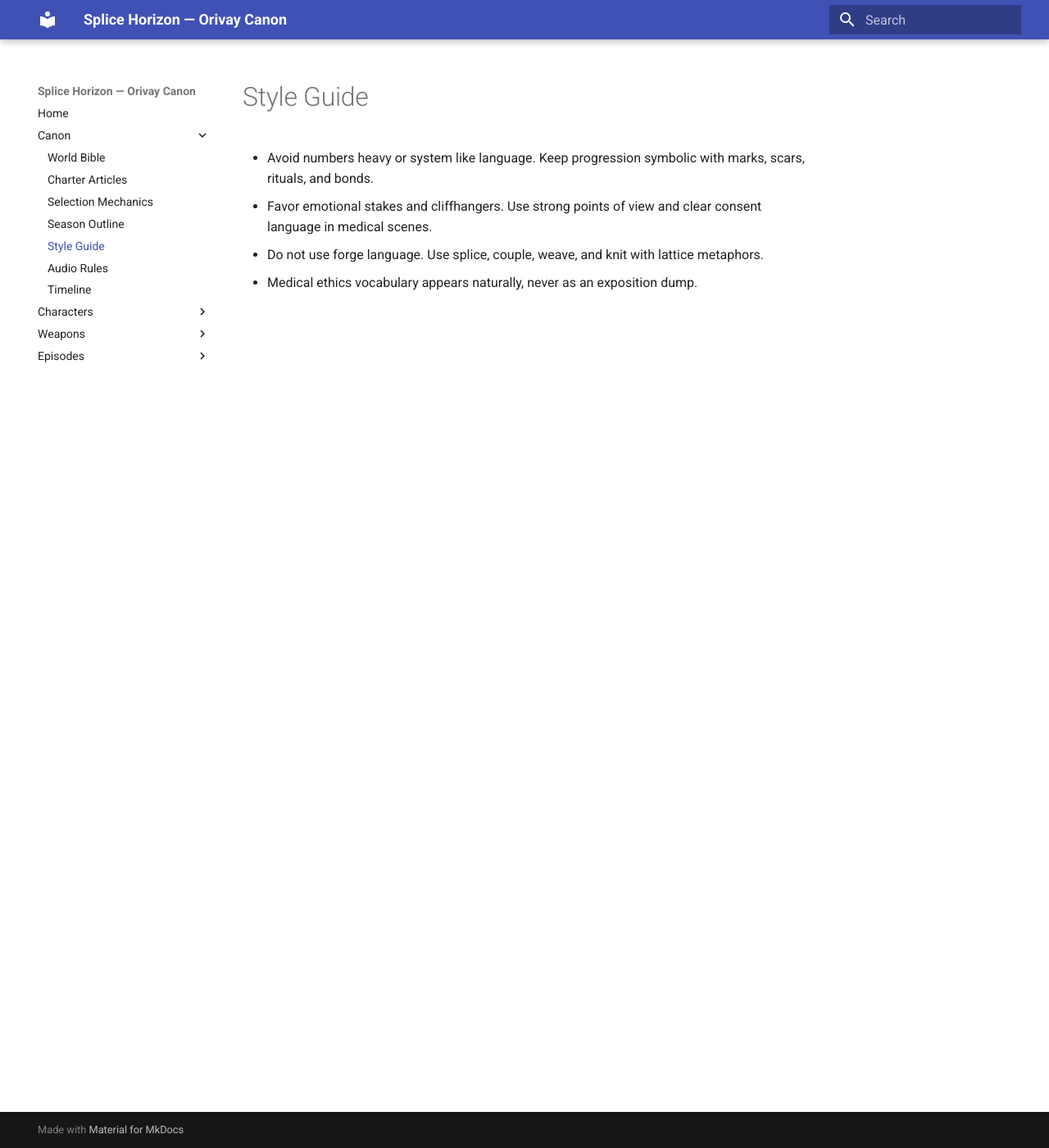
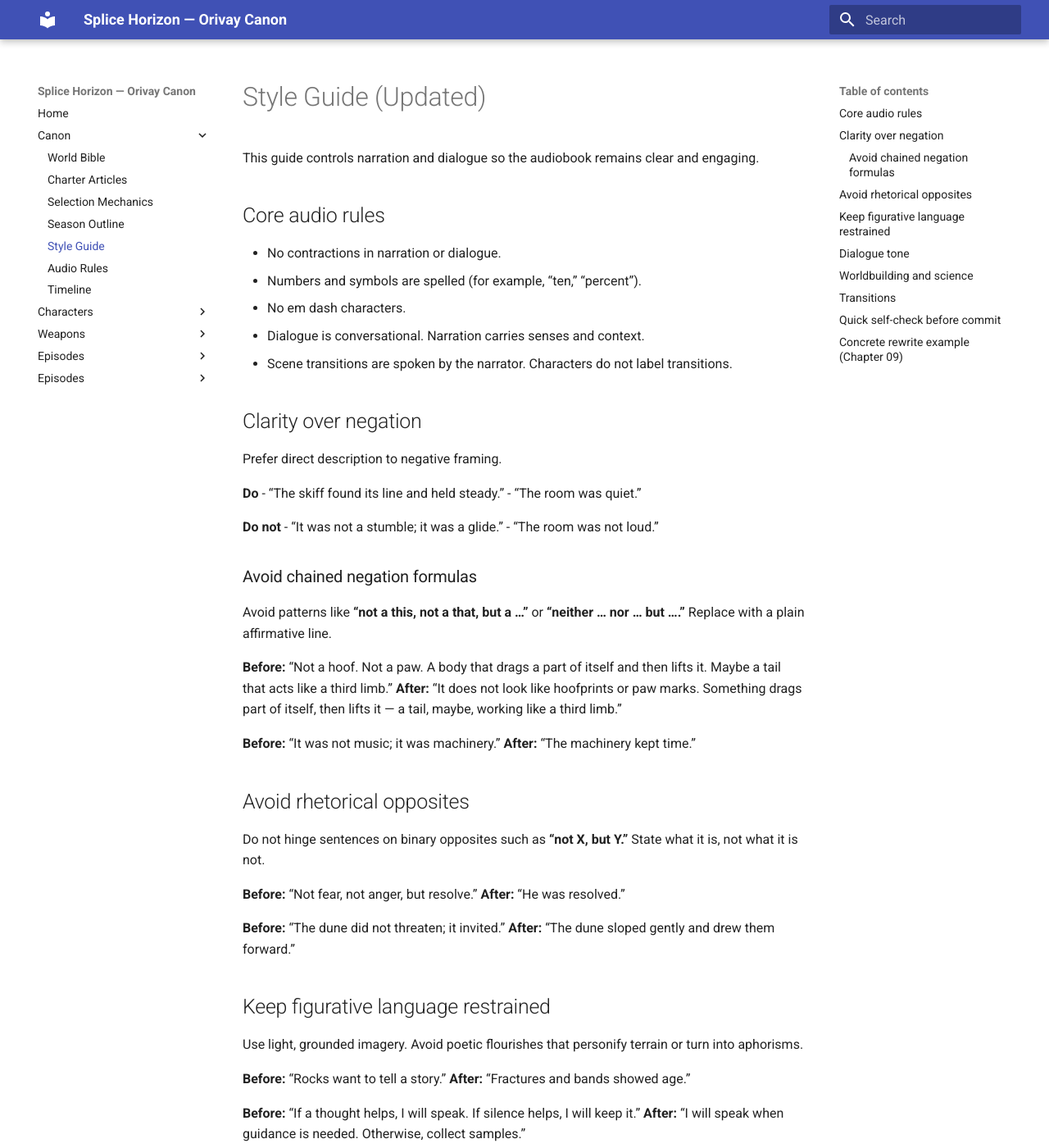
Before and after one commit to BobBoldin/splice_horizon, an MkDocs documentation site: the page built from docs/canon/style_guide.md, in a window 1280 px wide and 1400 px high. Shown: the whole window at 82% size. Built offline with MkDocs 1.6.1 and Material for MkDocs 9.7.7, drawn with Linux system fonts in a browser that asks for light colours; some of the changed text lies outside the part shown.

Commit message:
update style guidelines

```diff
--- a/docs/canon/style_guide.md
+++ b/docs/canon/style_guide.md
@@ -1,6 +1,76 @@
-# Style Guide
+# Style Guide (Updated)
 
-- Avoid numbers heavy or system like language. Keep progression symbolic with marks, scars, rituals, and bonds.
-- Favor emotional stakes and cliffhangers. Use strong points of view and clear consent language in medical scenes.
-- Do not use forge language. Use splice, couple, weave, and knit with lattice metaphors.
-- Medical ethics vocabulary appears naturally, never as an exposition dump.
+This guide controls narration and dialogue so the audiobook remains clear and engaging.
+
+## Core audio rules
+- No contractions in narration or dialogue.
+- Numbers and symbols are spelled (for example, “ten,” “percent”).
+- No em dash characters.
+- Dialogue is conversational. Narration carries senses and context.
+- Scene transitions are spoken by the narrator. Characters do not label transitions.
+
+## Clarity over negation
+Prefer direct description to negative framing.
+
+**Do**
+- “The skiff found its line and held steady.”
+- “The room was quiet.”
+
+**Do not**
+- “It was not a stumble; it was a glide.”
+- “The room was not loud.”
+
+### Avoid chained negation formulas
+Avoid patterns like **“not a this, not a that, but a …”** or **“neither … nor … but ….”** Replace with a plain affirmative line.
+
+**Before:** “Not a hoof. Not a paw. A body that drags a part of itself and then lifts it. Maybe a tail that acts like a third limb.”
+**After:**  “It does not look like hoofprints or paw marks. Something drags part of itself, then lifts it — a tail, maybe, working like a third limb.”
+
+**Before:** “It was not music; it was machinery.”
+**After:**  “The machinery kept time.”
+
+## Avoid rhetorical opposites
+Do not hinge sentences on binary opposites such as **“not X, but Y.”** State what it is, not what it is not.
+
+**Before:** “Not fear, not anger, but resolve.”
+**After:**  “He was resolved.”
+
+**Before:** “The dune did not threaten; it invited.”
+**After:**  “The dune sloped gently and drew them forward.”
+
+## Keep figurative language restrained
+Use light, grounded imagery. Avoid poetic flourishes that personify terrain or turn into aphorisms.
+
+**Before:** “Rocks want to tell a story.”
+**After:**  “Fractures and bands showed age.”
+
+**Before:** “If a thought helps, I will speak. If silence helps, I will keep it.”
+**After:**  “I will speak when guidance is needed. Otherwise, collect samples.”
+
+Limit figurative lines to one per scene, and only if it aids understanding.
+
+## Dialogue tone
+- Use natural cadence. Avoid clipped stacks of four to six word sentences.
+- Characters do not speak in maxims or slogans.
+- Keep technical terms concrete and short when possible.
+
+## Worldbuilding and science
+- Introduce terms with a plain anchor (“glassback grazer, a small plated herbivore”).
+- Use function-first descriptions in the field (“plates bend glare and shed heat”).
+
+## Transitions
+- The narrator signals new scenes (“Morning on Procurement Deck Two…”).
+- Characters do not say “spoken transition.”
+
+## Quick self-check before commit
+- Search for: `not`, `neither`, `nor`, `but` in the same sentence.
+- Replace negative frames with direct statements.
+- Remove aphoristic pairs (“If X, then Y. If Z, then W.”).
+- Read dialogue aloud for natural flow.
+
+## Concrete rewrite example (Chapter 09)
+**Before:**
+Renn laid a flag at the start of the marks. “Heavy traveler,” he said. “Not a hoof. Not a paw. A body that drags a part of itself and then lifts it. Maybe a tail that acts like a third limb.”
+
+**After (preferred):**
+Renn placed a marker at the start of the trail. “Whatever made this was heavy,” he said. “It does not look like hoofprints or paw marks. Something drags part of itself, then lifts it — a tail, maybe, working like a third limb.”
--- a/mkdocs.yml
+++ b/mkdocs.yml
@@ -31,3 +31,14 @@ nav:
       - Restricted, Dax: weapons/restricted_dax.md
   - Episodes:
       - Template: episodes/templates/episode_template.md
+  # BEGIN AUTO-EPISODES
+  - Episodes:
+      - Chapter 1: episodes/ch01/draft.md
+      - Chapter 2: episodes/ch02/draft.md
+      - Chapter 3: episodes/ch03/draft.md
+      - Chapter 4: episodes/ch04/draft.md
+      - Chapter 5: episodes/ch05/draft.md
+      - Chapter 6: episodes/ch06/draft.md
+      - Chapter 7: episodes/ch07/draft.md
+      - Chapter 8: episodes/ch08/draft.md
+  # END AUTO-EPISODES
```
Also changed, not shown: PR_BODY.md (+11 -8 lines), docs/canon/prose_patterns.md (added, +21 -0 lines), 4 other files.
